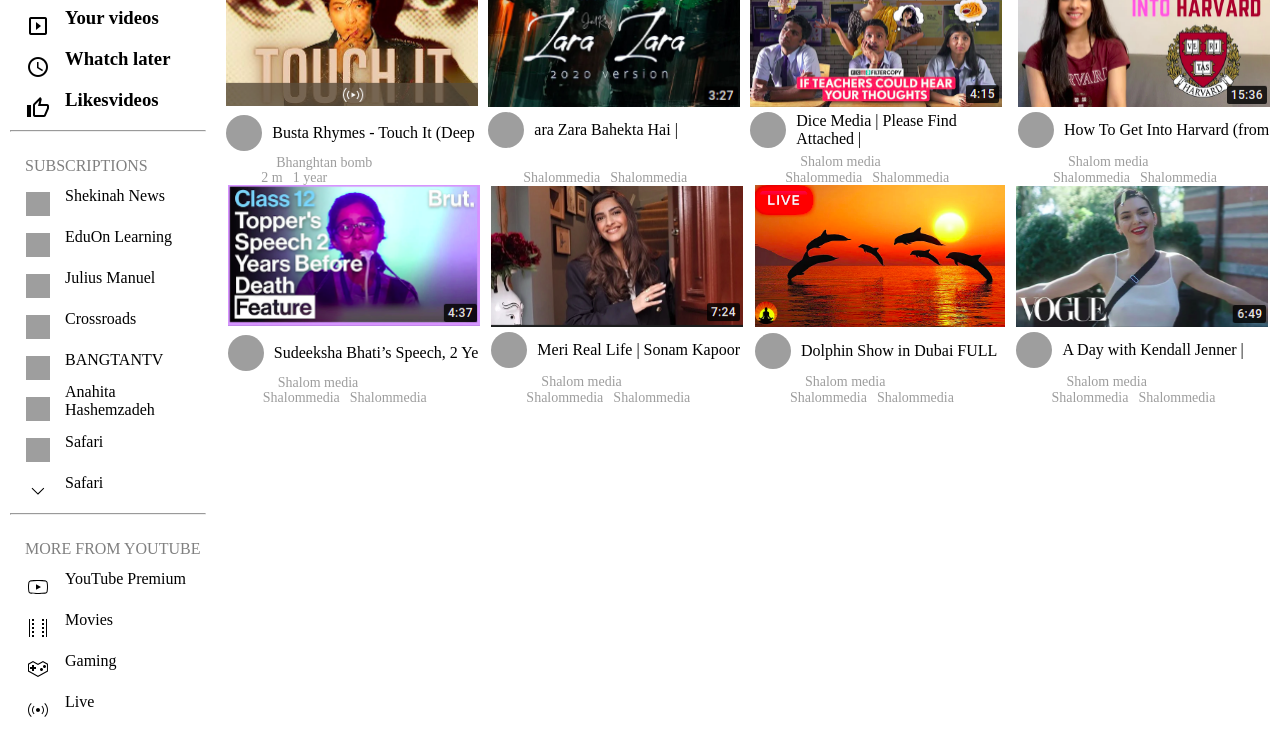
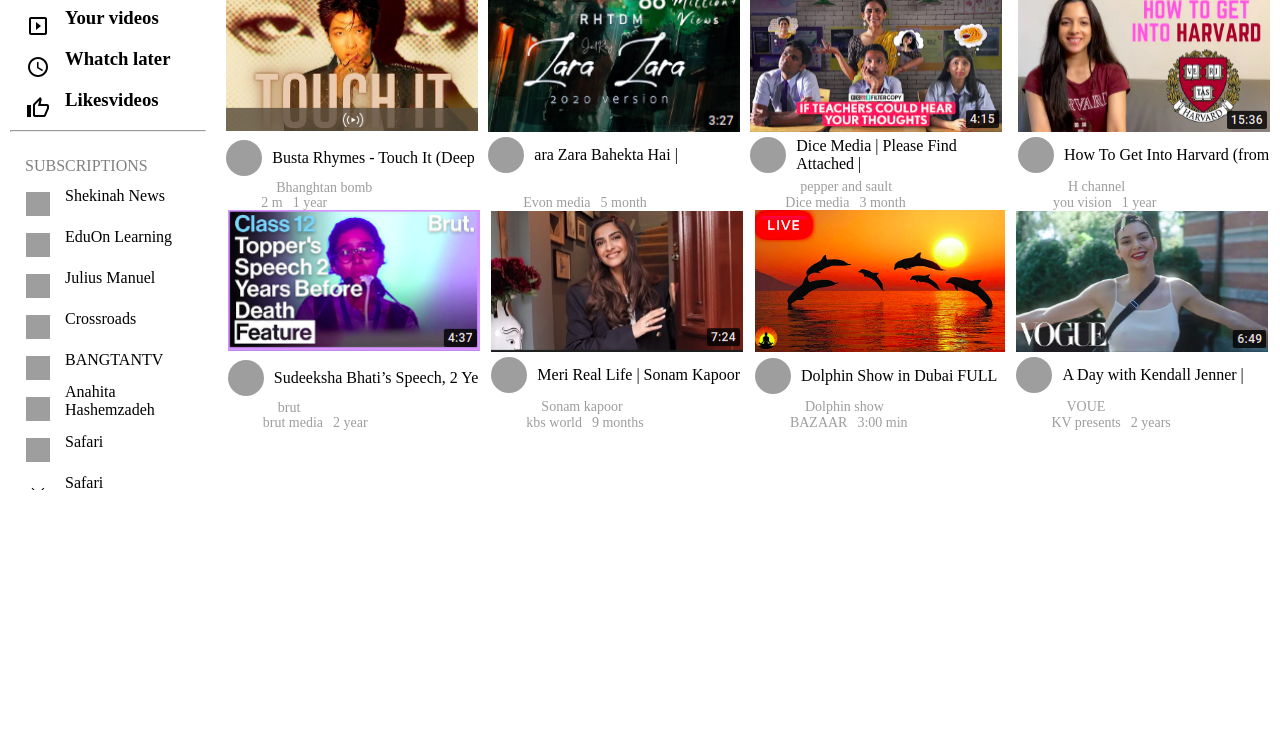
Before and after one commit to shintoanto/YouTube-clone, a plain HTML site: page index.html in a window 1280 px wide. Shown: the part 300-1031 px from the top of the page. After the commit the page ends 833 px from the top, so only its background shows below. Drawn offline with nearby package versions, Linux system fonts and the light colour scheme; grey boxes are pictures that could not be loaded.

Commit message:
you tube commit

```diff
--- a/index.html
+++ b/index.html
@@ -533,10 +533,13 @@
         </div>
 
         <div class="centreSection ">
-            <hr>
 
             <div class="thumail ">
-                <div class="vid ">
+                <hr style="margin-top: 25px;color: gray;">
+
+                <div class="vid">
+
+
                     <div class="video ">
                         <img class="thumbImag " src="thubNailPic/youtubeThumb.png ">
                         <div class="vidDetail ">
@@ -638,8 +641,8 @@
                             <p class="spn "></p>
                         </div>
                         <div class="bottomVideoDetails2 ">
-                            <p class="spn3 ">Shalommedia</p>
-                            <p class="spn3 ">Shalommedia</p>
+                            <p class="spn3 ">Evon media</p>
+                            <p class="spn3 ">5 month</p>
                         </div>
 
 
@@ -653,11 +656,11 @@
                         </div>
 
                         <div class="bottomVideoDetails ">
-                            <p class="spn ">Shalom media</p>
+                            <p class="spn ">pepper and sault</p>
                         </div>
                         <div class="bottomVideoDetails2 ">
-                            <p class="spn3 ">Shalommedia</p>
-                            <p class="spn3 ">Shalommedia</p>
+                            <p class="spn3 ">Dice media</p>
+                            <p class="spn3 ">3 month</p>
                         </div>
                     </div>
                     <div class="video2 ">
@@ -669,11 +672,11 @@
                         </div>
 
                         <div class="bottomVideoDetails ">
-                            <p class="spn ">Shalom media</p>
+                            <p class="spn ">H channel</p>
                         </div>
                         <div class="bottomVideoDetails2 ">
-                            <p class="spn3 ">Shalommedia</p>
-                            <p class="spn3 ">Shalommedia</p>
+                            <p class="spn3 ">you vision</p>
+                            <p class="spn3 ">1 year</p>
                         </div>
                     </div>
                 </div>
@@ -687,11 +690,11 @@
                         </div>
 
                         <div class="bottomVideoDetails ">
-                            <p class="spn ">Shalom media</p>
+                            <p class="spn ">brut</p>
                         </div>
                         <div class="bottomVideoDetails2 ">
-                            <p class="spn3 ">Shalommedia</p>
-                            <p class="spn3 ">Shalommedia</p>
+                            <p class="spn3 ">brut media</p>
+                            <p class="spn3 ">2 year</p>
                         </div>
                     </div>
 
@@ -706,11 +709,11 @@
                         </div>
 
                         <div class="bottomVideoDetails ">
-                            <p class="spn ">Shalom media</p>
+                            <p class="spn ">Sonam kapoor</p>
                         </div>
                         <div class="bottomVideoDetails2 ">
-                            <p class="spn3 ">Shalommedia</p>
-                            <p class="spn3 ">Shalommedia</p>
+                            <p class="spn3 ">kbs world</p>
+                            <p class="spn3 ">9 months</p>
                         </div>
 
 
@@ -724,11 +727,11 @@
                         </div>
 
                         <div class="bottomVideoDetails ">
-                            <p class="spn ">Shalom media</p>
+                            <p class="spn ">Dolphin show</p>
                         </div>
                         <div class="bottomVideoDetails2 ">
-                            <p class="spn3 ">Shalommedia</p>
-                            <p class="spn3 ">Shalommedia</p>
+                            <p class="spn3 ">BAZAAR</p>
+                            <p class="spn3 ">3:00 min</p>
                         </div>
                     </div>
                     <div class="video2 ">
@@ -740,11 +743,11 @@
                         </div>
 
                         <div class="bottomVideoDetails ">
-                            <p class="spn ">Shalom media</p>
+                            <p class="spn ">VOUE</p>
                         </div>
                         <div class="bottomVideoDetails2 ">
-                            <p class="spn3 ">Shalommedia</p>
-                            <p class="spn3 ">Shalommedia</p>
+                            <p class="spn3 ">KV presents</p>
+                            <p class="spn3 ">2 years</p>
                         </div>
                     </div>
                 </div>
--- a/styles.css
+++ b/styles.css
@@ -40,7 +40,7 @@
 }
 
 .headerSectionOne input[type=text] {
-    padding: 6px;
+    padding: 10px;
     width: 500px;
 }
 
@@ -83,12 +83,24 @@
     flex-direction: column;
     padding: 10px;
     margin-top: 70px;
+    height: 700px;
+    overflow-y: scroll;
+}
+
+.menuList::-webkit-scrollbar {
+    display: none;
 }
 
 .centreSection {
     display: flex;
     flex-direction: column;
     margin-top: 33px;
+    height: 800px;
+    overflow-y: scroll;
+}
+
+.centreSection::-webkit-scrollbar {
+    display: none;
 }
 
 .topHorizontalList {
```
